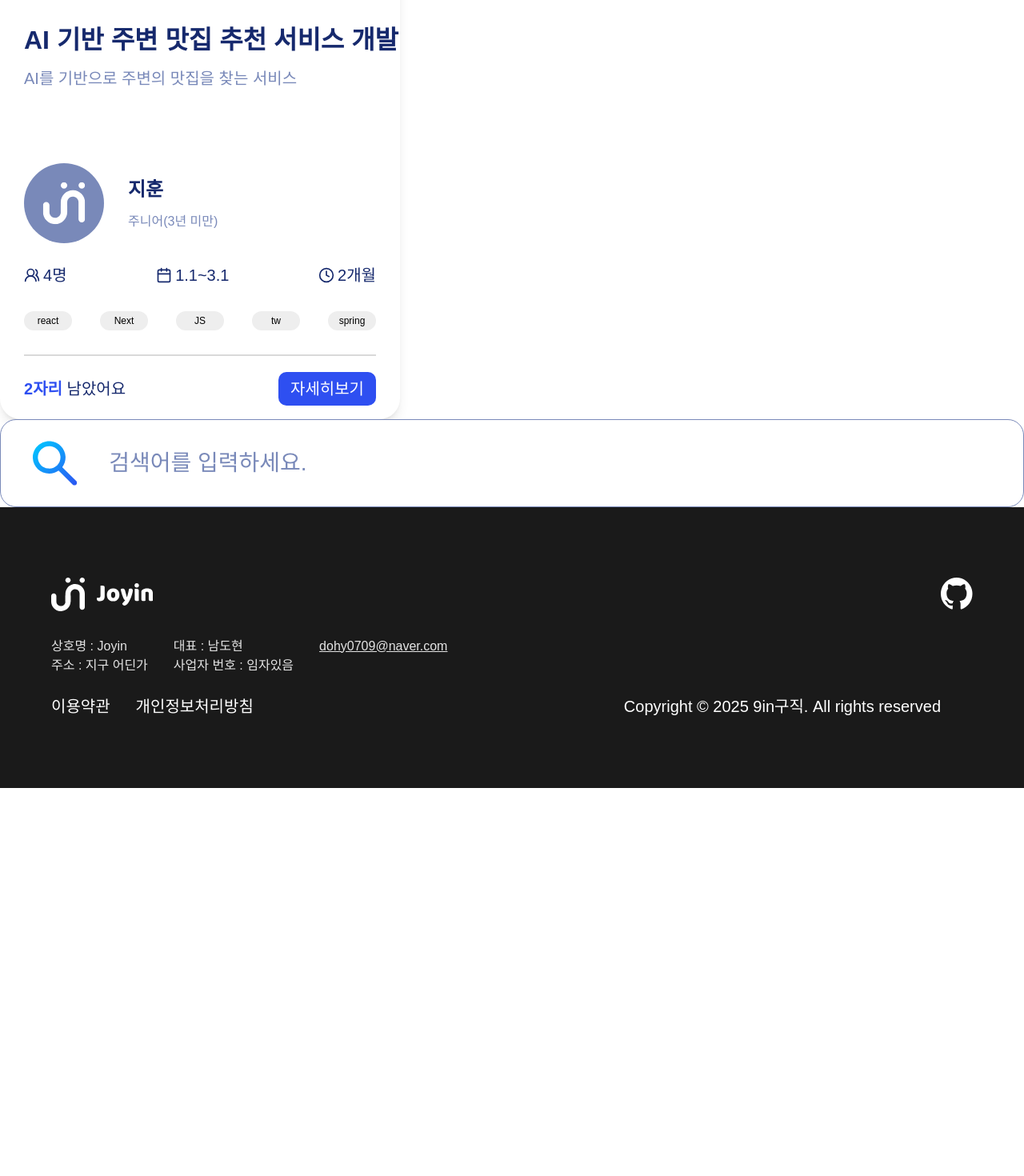
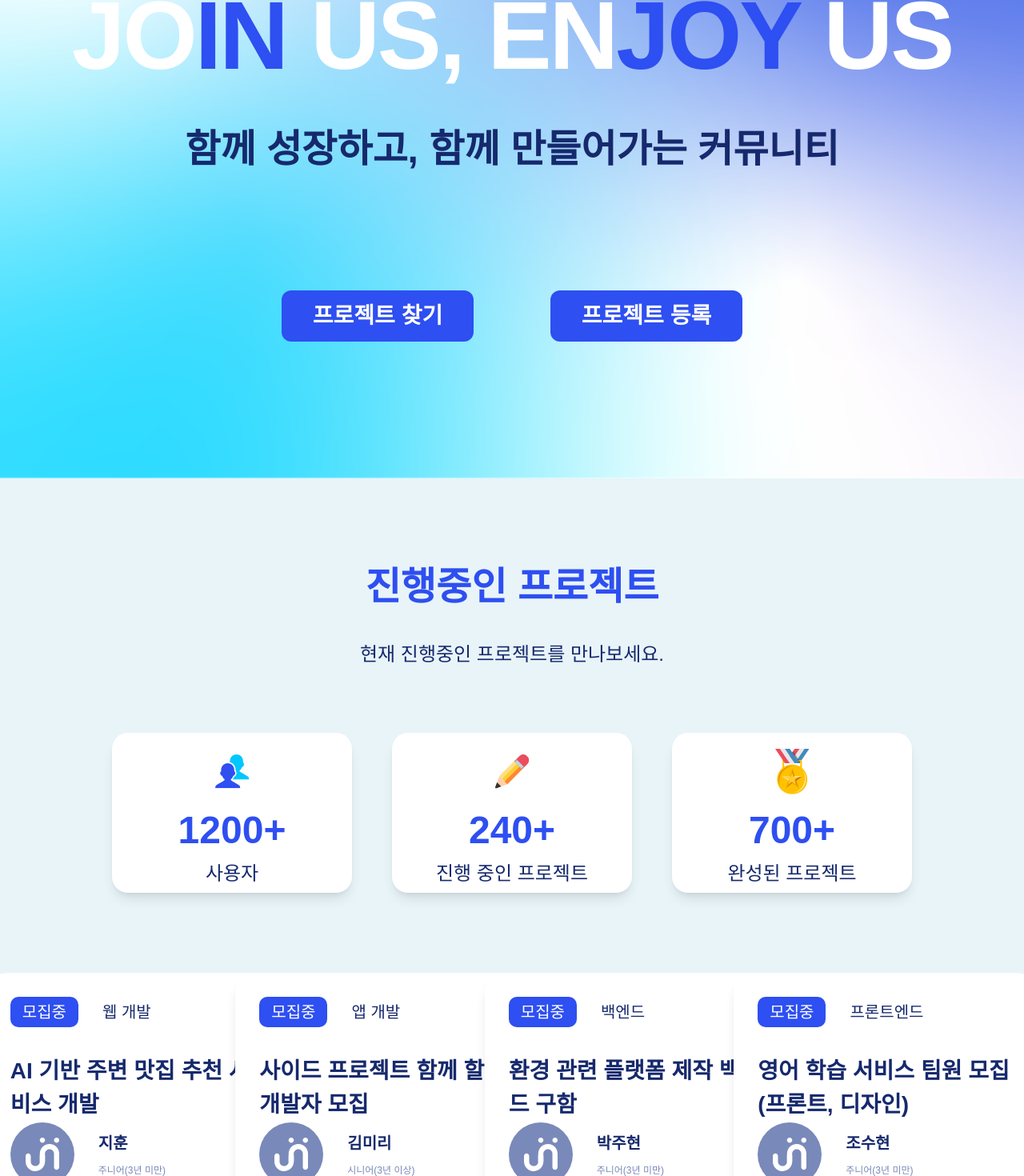
Before and after one commit to FRONTENDBOOTCAMP-14th/Final-project-team9, a Next.js app: page / in a window 1280 px wide. Shown: the part 282-1752 px from the top of the page at 80% size. Before the commit the page ends 1267 px from the top, so only its background shows below. Built offline with nearby package versions, Linux system fonts and the light colour scheme; no server answers; the database is empty; a web font is replaced by a local one.

Commit message:
feat : mainpage용 프로젝트 카드 생성 및 페이지 1차 조립

```diff
--- a/src/app/page.tsx
+++ b/src/app/page.tsx
@@ -1,35 +1,176 @@
-import Footer from '@/components/common/footer/Footer'
-import Dropdown from '@/components/common/input/Dropdown'
-import ProjectCard from '@/components/common/project-card/ProjectCard'
-import SearchBar from '@/components/common/search-bar/SearchBar'
-import FetchUsers from '@/components/test-supabase/test'
+import Image from "next/image";
+import Header from "@/components/common/header/Header";
+import MainPageProjectCard from "@/components/common/project-card/MainPageProjectCard";
+import MainPageButton from "@/components/mainpage/MainPageButton";
+import { jalnan } from "@/fonts";
 
-export default function Home() {
+// 임시 프로젝트 데이터
+const projectsData = [
+  {
+    id: 1,
+    title: "AI 기반 주변 맛집 추천 서비스 개발",
+    description: "위치 기반 맛집 추천 AI 서비스",
+    owner: "지훈",
+    level: "주니어(3년 미만)",
+    members: 4,
+    period: "1.1-3.1",
+    duration: "2개월",
+    skills: ["React", "TypeScript", "Next.js"],
+    remain: 2,
+    category: "웹 개발",
+  },
+  {
+    id: 2,
+    title: "사이드 프로젝트 함께 할 앱 개발자 모집",
+    description: "모바일 앱 개발 프로젝트",
+    owner: "김미리",
+    level: "시니어(3년 이상)",
+    members: 6,
+    period: "5.27-6.5",
+    duration: "4개월",
+    skills: ["React Native", "Flutter"],
+    remain: 3,
+    category: "앱 개발",
+  },
+  {
+    id: 3,
+    title: "환경 관련 플랫폼 제작 백엔드 구함",
+    description: "환경 보호 플랫폼 개발",
+    owner: "박주현",
+    level: "주니어(3년 미만)",
+    members: 4,
+    period: "7.18-8.4",
+    duration: "2개월",
+    skills: ["Node.js", "Python", "Django"],
+    remain: 1,
+    category: "백엔드",
+  },
+  {
+    id: 4,
+    title: "영어 학습 서비스 팀원 모집(프론트, 디자인)",
+    description: "영어 학습 서비스 개발",
+    owner: "조수현",
+    level: "주니어(3년 미만)",
+    members: 5,
+    period: "9.24-10.29",
+    duration: "3개월",
+    skills: ["Vue.js", "Figma", "UI/UX"],
+    remain: 2,
+    category: "프론트엔드",
+  },
+];
+
+export default function HomePage() {
   return (
-    <main>
-      <div>9in구직 화이팅</div>
-      <FetchUsers />
-      <Dropdown
-        options={['앱 개발', '웹 개발', '백엔드', '디자인', '기획']}
-        placeholder="분야"
-      />
-      <ProjectCard
-        id={1}
-        title="AI 기반 주변 맛집 추천 서비스 개발"
-        description="AI를 기반으로 주변의 맛집을 찾는 서비스"
-        owner="지훈"
-        level="주니어(3년 미만)"
-        members={4}
-        period="1.1~3.1"
-        duration="2개월"
-        skills={['react', 'Next', 'JS', 'tw', 'spring']}
-        remain={2}
-        category="웹 개발"
-      />
-      <SearchBar />
+    <div className="relative w-full">
+      {/* 상단 히어로 섹션 */}
+      <section className="relative min-h-screen w-full overflow-hidden">
+        {/* 배경 이미지 */}
+        <div className="absolute inset-0 -z-10">
+          <Image
+            src="/assets/joyin-bg.png"
+            alt="JoyIn Background"
+            fill
+            priority
+            className="object-cover"
+            quality={100}
+          />
+        </div>
 
-      {/* 푸터 컴포넌트 */}
-      <Footer />
-    </main>
-  )
+        {/* 헤더 */}
+        <Header variant="transparent" />
+
+        {/* 메인 컨텐츠 */}
+        <main className="flex flex-col items-center justify-center min-h-screen px-8">
+          {/* 메인 타이틀 - 화면 중앙 */}
+          <div className="flex flex-col items-center">
+            <h1 className={`text-center mb-8 ${jalnan.className}`}>
+              <span className="block text-[120px] font-bold leading-tight tracking-tight">
+                <span className="text-white">JO</span>
+                <span className="text-primary">IN</span>
+                <span className="text-white"> US, EN</span>
+                <span className="text-primary">JOY</span>
+                <span className="text-white"> US</span>
+              </span>
+            </h1>
+
+            {/* 부제 */}
+            <p
+              className={`text-[48px] font-bold text-deep mb-[140px] ${jalnan.className}`}
+            >
+              함께 성장하고, 함께 만들어가는 커뮤니티
+            </p>
+
+            {/* 버튼 그룹 */}
+            <MainPageButton />
+          </div>
+        </main>
+      </section>
+
+      {/* 통계 섹션 */}
+      <section className="bg-[#E8F4F8] py-[100px]">
+        <div className="max-w-[1920px] mx-auto px-8">
+          <h2
+            className={`text-center text-[48px] font-bold text-primary mb-[30px] ${jalnan.className}`}
+          >
+            진행중인 프로젝트
+          </h2>
+          <p className="text-center text-[24px] text-deep mb-[80px]">
+            현재 진행중인 프로젝트를 만나보세요.
+          </p>
+
+          {/* 통계 카드 */}
+          <div className="flex justify-center gap-[50px] mb-[100px]">
+            {/* 사용자 수 */}
+            <div className="bg-white rounded-[20px] shadow-lg w-[300px] h-[200px] flex flex-col items-center pt-[27px]">
+              <Image
+                src="/assets/user.svg"
+                alt="사용자"
+                width={43}
+                height={43}
+                className="mb-[16px]"
+              />
+              <p className="text-[48px] font-bold text-primary">1200+</p>
+              <p className="text-[24px] text-deep">사용자</p>
+            </div>
+
+            {/* 진행중인 프로젝트 */}
+            <div className="bg-white rounded-[20px] shadow-lg w-[300px] h-[200px] flex flex-col items-center pt-[27px]">
+              <Image
+                src="/assets/pencil.svg"
+                alt="프로젝트"
+                width={43}
+                height={43}
+                className="mb-[16px]"
+              />
+              <p className="text-[48px] font-bold text-primary">240+</p>
+              <p className="text-[24px] text-deep">진행 중인 프로젝트</p>
+            </div>
+
+            {/* 완성된 프로젝트 */}
+            <div className="bg-white rounded-[20px] shadow-lg w-[300px] h-[200px] flex flex-col items-center pt-[27px]">
+              <div className="flex items-center justify-center w-[43px] h-[43px] mb-[16px]">
+                <Image
+                  src="/assets/medal.svg"
+                  alt="완성 프로젝트"
+                  width={43}
+                  height={43}
+                  className="object-contain"
+                />
+              </div>
+              <p className="text-[48px] font-bold text-primary">700+</p>
+              <p className="text-[24px] text-deep">완성된 프로젝트</p>
+            </div>
+          </div>
+
+          {/* 프로젝트 카드 그리드 */}
+          <div className="grid grid-cols-1 md:grid-cols-2 xl:grid-cols-4 gap-[30px] justify-items-center max-w-[2100px] mx-auto">
+            {projectsData.map((project) => (
+              <MainPageProjectCard key={project.id} {...project} />
+            ))}
+          </div>
+        </div>
+      </section>
+    </div>
+  );
 }
--- /dev/null
+++ b/src/components/common/project-card/MainPageProjectCard.tsx
@@ -0,0 +1,78 @@
+"use client";
+
+import { Calendar, Clock, UsersRound } from "lucide-react";
+import Image from "next/image";
+
+interface MainPageProjectCardProps {
+  id: number;
+  title: string;
+  owner: string;
+  level: string;
+  members: number;
+  period: string;
+  duration: string;
+  category: string;
+}
+
+/**
+ * 메인페이지 전용 프로젝트 카드 (380x380, 디스플레이 전용)
+ * 기존 ProjectCard 디자인을 재사용하되 크기 축소 및 인터랙션 제거
+ */
+export default function MainPageProjectCard({
+  title,
+  owner,
+  level,
+  members,
+  period,
+  duration,
+  category,
+}: MainPageProjectCardProps) {
+  return (
+    <div className="flex flex-col w-[380px] h-[380px] bg-white rounded-[26px] shadow-lg p-[30px]">
+      <div className="flex items-center justify-between">
+        <div className="flex items-center gap-[30px]">
+          <span className="bg-primary text-white text-5 px-[15px] py-1 rounded-[10px]">
+            모집중
+          </span>
+          <span className="text-deep text-5">{category}</span>
+        </div>
+      </div>
+
+      <h2 className="text-7 font-bold text-deep mt-[34px]">{title}</h2>
+
+      <div className="flex items-center gap-[30px] mt-auto">
+        <Image
+          src="/assets/no-profile.svg"
+          alt="프로필"
+          width={80}
+          height={80}
+        />
+        <div className="flex flex-col gap-2.5">
+          <div className="font-bold text-deep text-5">{owner}</div>
+          <div className="text-3 text-gray">{level}</div>
+        </div>
+      </div>
+
+      <div className="flex justify-between items-center text-5 text-deep mt-[25px]">
+        <div className="flex flex-col items-center">
+          <span className="text-gray text-4 mb-[4px]">모집인원</span>
+          <span className="flex items-center gap-1 font-bold text-deep">
+            <UsersRound className="w-5 h-5" /> {members}명
+          </span>
+        </div>
+        <div className="flex flex-col items-center">
+          <span className="text-gray text-4 mb-[4px]">모집기간</span>
+          <span className="flex items-center gap-1 font-bold text-deep">
+            <Calendar className="w-5 h-5" /> {period}
+          </span>
+        </div>
+        <div className="flex flex-col items-center">
+          <span className="text-gray text-4 mb-[4px]">진행기간</span>
+          <span className="flex items-center gap-1 font-bold text-deep">
+            <Clock className="w-5 h-5" /> {duration}
+          </span>
+        </div>
+      </div>
+    </div>
+  );
+}
```
